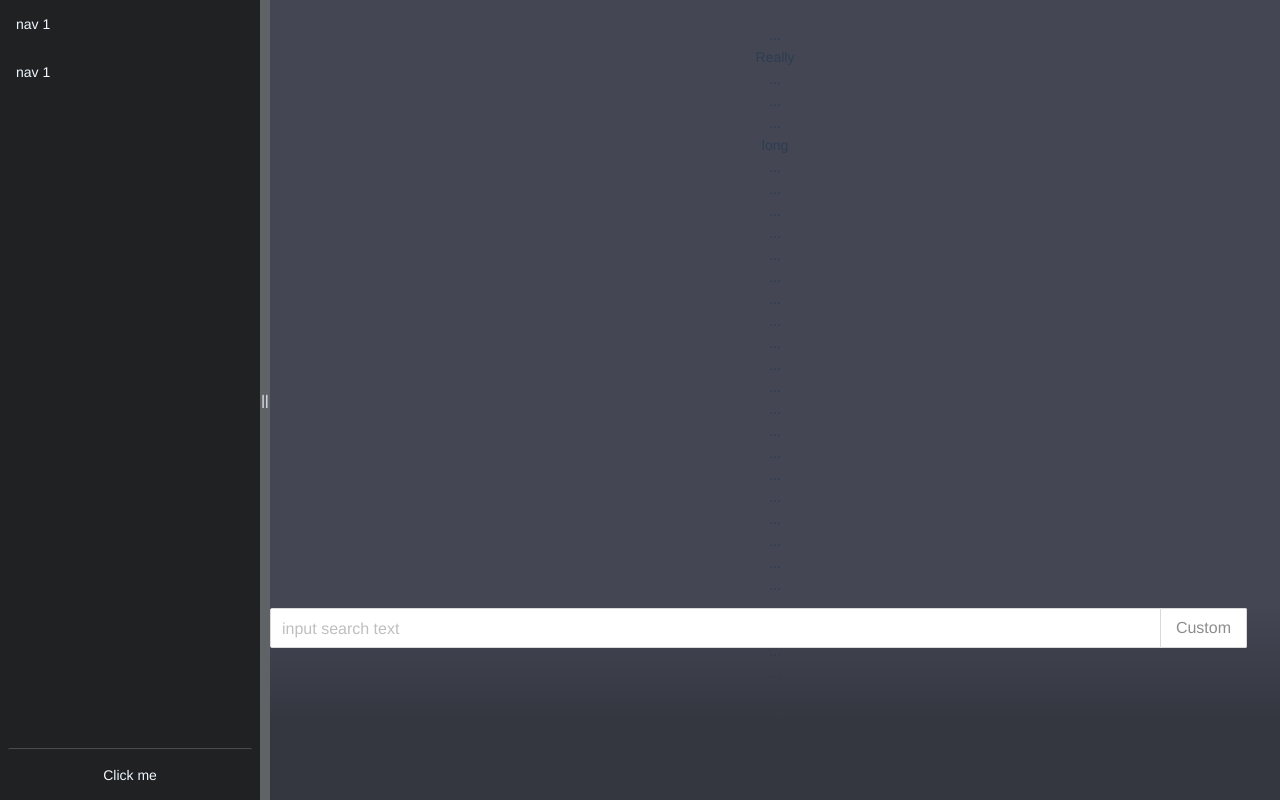
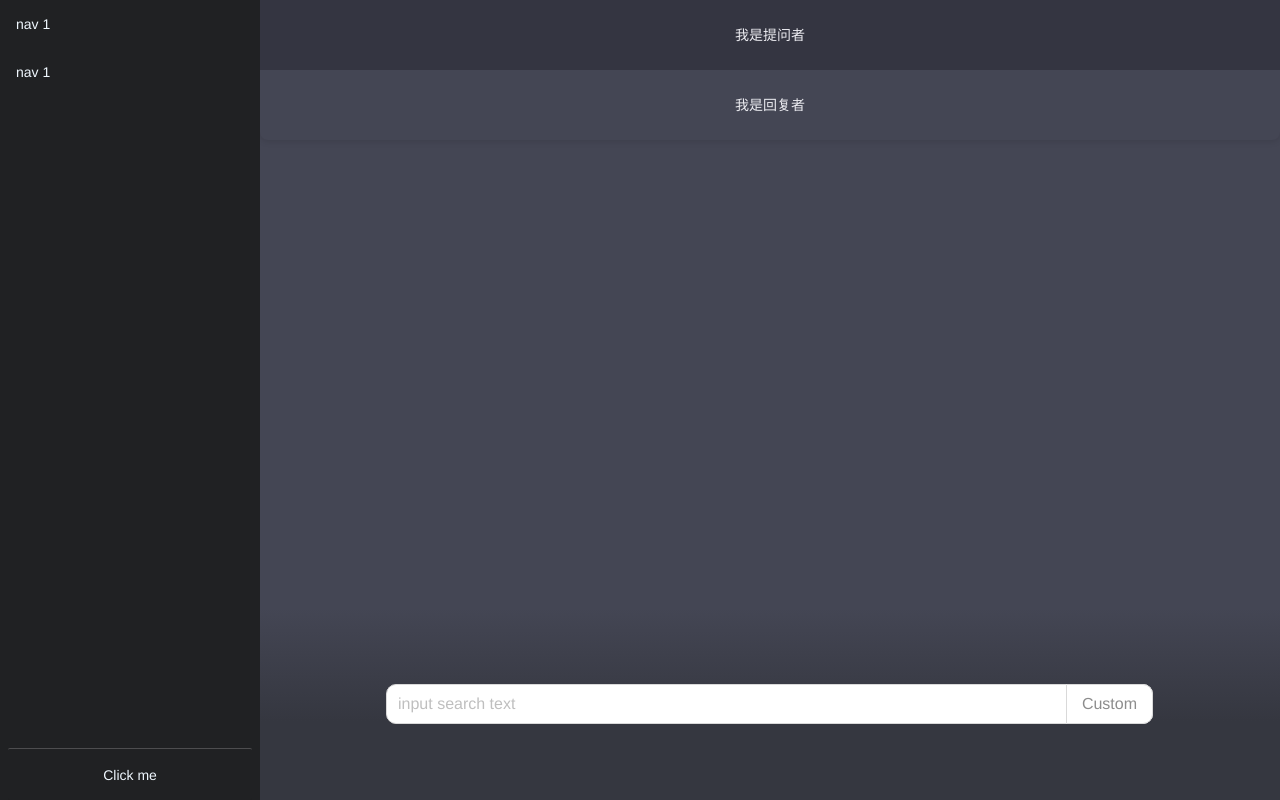
Before and after one commit to jensonman/chat-star-web, a Vue app: page / in a window 1280 px wide. Shown: the top 800 px of the page. Built offline with nearby package versions, Linux system fonts and the light colour scheme; no server answers.

Commit message:
添加lian'聊天样式和输入框样式

```diff
--- a/src/App.vue
+++ b/src/App.vue
@@ -15,7 +15,13 @@ export default {
 </script>
 
 <style>
+body {
+  padding: 0;
+  margin: 0;
+  background-color: rgba(68,70,84,1);
+}
 #app {
+
   font-family: Avenir, Helvetica, Arial, sans-serif;
   -webkit-font-smoothing: antialiased;
   -moz-osx-font-smoothing: grayscale;
--- /dev/null
+++ b/src/components/chatUnit.vue
@@ -0,0 +1,37 @@
+<template>
+    <div class="chat-talk-about">
+        <div class="chat-request">
+            <span>我是提问者</span>
+        </div>
+        <div class="chat-response">
+            <span>我是回复者</span>
+        </div>
+    </div>
+</template>
+
+<script>
+import { defineComponent } from 'vue';
+
+
+export default defineComponent({
+
+})
+</script>
+
+<style lang="less">
+@tw-text-opacity: 1;
+@tw-bg-opacity: 1;
+
+.chat-talk-about {
+    width: 100%;
+    color: rgba(236,236,241,@tw-text-opacity);
+    .chat-request{
+        width: 100%;
+        background-color: rgba(52,53,65,@tw-bg-opacity);
+        padding: 24px 16px;
+    }
+    .chat-response{
+        padding: 24px 16px;
+    }
+}
+</style>
--- /dev/null
+++ b/src/views/chatView/chatView.vue
@@ -0,0 +1,105 @@
+<template>
+    <div class="chat-container">
+      <ChatUnit></ChatUnit>
+    </div>
+  </template>
+
+  <script>
+  import { ref } from 'vue';
+  import ChatUnit from '@/components/chatUnit'
+  export default {
+    components: {
+        ChatUnit
+    },
+    setup() {
+      const messages = ref([
+        { id: 1, content: 'Hello, how can I assist you?', isSelf: false },
+        { id: 2, content: 'Im here to help!', isSelf: false },
+      ]);
+      const inputMessage = ref('');
+
+      const sendMessage = () => {
+        if (inputMessage.value) {
+          messages.value.push({ id: messages.value.length + 1, content: inputMessage.value, isSelf: true });
+          inputMessage.value = '';
+        }
+      };
+
+      return {
+        messages,
+        inputMessage,
+        sendMessage,
+      };
+    },
+  };
+  </script>
+
+  <style>
+  .chat-container {
+    margin: 0 auto;
+    background-color: #f5f5f5;
+    border-radius: 8px;
+    box-shadow: 0 2px 6px rgba(0, 0, 0, 0.1);
+    font-family: Arial, sans-serif;
+  }
+
+  .chat-header {
+    font-size: 24px;
+    font-weight: bold;
+    text-align: center;
+    margin-bottom: 20px;
+  }
+
+  .chat-messages {
+    margin-bottom: 20px;
+  }
+
+  .message {
+    display: inline-block;
+    background-color: #e6e6e6;
+    padding: 10px;
+    margin-bottom: 10px;
+    border-radius: 8px;
+    max-width: 70%;
+  }
+
+  .message-self {
+    background-color: #e2f0fc;
+    text-align: right;
+  }
+
+  .message-content {
+    word-break: break-word;
+  }
+
+  .chat-input {
+    display: flex;
+    align-items: center;
+  }
+
+  .input-box {
+    flex: 1;
+    padding: 8px;
+    border-radius: 4px;
+    border: 1px solid #ccc;
+    margin-right: 10px;
+  }
+
+  .send-button {
+    background-color: #007bff;
+    color: #fff;
+    border: none;
+    padding: 8px 16px;
+    border-radius: 4px;
+    cursor: pointer;
+  }
+
+  .send-button:hover {
+    background-color: #0056b3;
+  }
+
+  .send-button:disabled {
+    background-color: #ccc;
+    cursor: not-allowed;
+  }
+  </style>
--- a/src/views/layoutView.vue
+++ b/src/views/layoutView.vue
@@ -8,106 +8,11 @@
       <UserMenu></UserMenu>
 
     </a-layout-sider>
-    <div class="divider" ref="divider" :style="{'margin-left':sidebarWidth + 'px'}" @mousedown="startDrag">||</div>
-    <a-layout class="layout-container" :style="{'margin-left': sidebarWidth + 10 + 'px'}">
-      <a-layout-content class="layout-container-content" :style="{ margin: '24px 16px 0', overflow: 'initial' }">
-        <div>
-          ...
-          <br />
-          Really
-          <br />
-          ...
-          <br />
-          ...
-          <br />
-          ...
-          <br />
-          long
-          <br />
-          ...
-          <br />
-          ...
-          <br />
-          ...
-          <br />
-          ...
-          <br />
-          ...
-          <br />
-          ...
-          <br />
-          ...
-          <br />
-          ...
-          <br />
-          ...
-          <br />
-          ...
-          <br />
-          ...
-          <br />
-          ...
-          <br />
-          ...
-          <br />
-          ...
-          <br />
-          ...
-          <br />
-          ...
-          <br />
-          ...
-          <br />
-          ...
-          <br />
-          ...
-          <br />
-          ...
-          <br />
-          ...
-          <br />
-          ...
-          <br />
-          ...
-          <br />
-          ...
-          <br />
-          ...
-          <br />
-          ...
-          <br />
-          ...
-          <br />
-          ...
-          <br />
-          ...
-          <br />
-          ...
-          <br />
-          ...
-          <br />
-          ...
-          <br />
-          ...
-          <br />
-          ...
-          <br />
-          ...
-          <br />
-          ...
-          <br />
-          ...
-          <br />
-          ...
-          <br />
-          ...
-          <br />
-          ...
-          <br />
-          ...
-          <br />
-          content
-        </div>
+    <!-- <div class="divider" ref="divider" :style="{'padding-left':sidebarWidth + 'px'}" @mousedown="startDrag">||</div> -->
+    <a-layout class="layout-container" :style="{'padding-left': sidebarWidth + 'px'}">
+      <a-layout-content class="layout-container-content" :style="{overflow: 'initial' }">
+        <ChatView></ChatView>
+
       </a-layout-content>
       <div class="layout-container-footer">
         <a-input-search
@@ -120,8 +25,6 @@
             <a-button>Custom</a-button>
           </template>
         </a-input-search>
-
-        <a-button></a-button>
       </div>
     </a-layout>
   </a-layout>
@@ -129,7 +32,8 @@
 <script>
 // import { UserOutlined, VideoCameraOutlined, UploadOutlined, BarChartOutlined, CloudOutlined, AppstoreOutlined, TeamOutlined } from '@ant-design/icons-vue';
 import { defineComponent, ref, onMounted  } from 'vue';
-import UserMenu from '@/views/userMenu/userMenu'
+import UserMenu from '@/views/userMenu/userMenu';
+import ChatView from '@/views/chatView/chatView'
 import api from '../api/api'
 
 // import { debounce } from 'lodash';
@@ -143,7 +47,8 @@ export default defineComponent({
     // AppstoreOutlined,
     // TeamOutlined,
     // ShopOutlined,
-    UserMenu
+    UserMenu,
+    ChatView
   },
   setup() {
     const themeOption = ref('light')
@@ -200,6 +105,7 @@ export default defineComponent({
 .ant-layout .side-theme {
   background:@tw-bg-menu;
   min-width: 260px;
+  z-index: 999;
   .ant-menu{
     background:@tw-bg-menu;
     font-weight: 600;
@@ -208,8 +114,12 @@ export default defineComponent({
 
 
 .layout-container{
+  display: flex;
+  flex-direction: column;
+  min-height: 100vh;
   background-color: rgba(68,70,84,@tw-bg-opacity);
   .layout-container-content {
+    flex: 1;
     div {
       background-color: rgba(68,70,84,@tw-bg-opacity);
       // padding: 24px;
@@ -217,15 +127,36 @@ export default defineComponent({
     }
   }
   .layout-container-footer {
+    flex-shrink: 0;
     background-image: linear-gradient(180deg,rgba(53,55,64,0),#353740 58.85%);
     color:aliceblue;
     height: 192px;
-    position: sticky;
-    bottom: 0px;
     width: 100%;
     display: flex;
     justify-content: center;
     // align-items: center;
+
+    ::v-deep .ant-input-group-wrapper {
+      display: flex;
+      justify-content: center;
+      align-items: center;
+      .ant-input-group {
+      max-width:768px;
+      width: 90%;
+      input {
+        border-top-left-radius: 10px;
+        border-bottom-left-radius: 10px;
+      }
+      .ant-input-group-addon {
+        border-top-right-radius: 10px;
+        border-bottom-right-radius: 10px;
+        button {
+          border-top-right-radius: 10px;
+          border-bottom-right-radius: 10px;
+        }
+      }
+    }
+    }
   }
 }
 
```
Also changed, not shown: src/components/HelloWorld.vue (deleted, +0 -58 lines).
